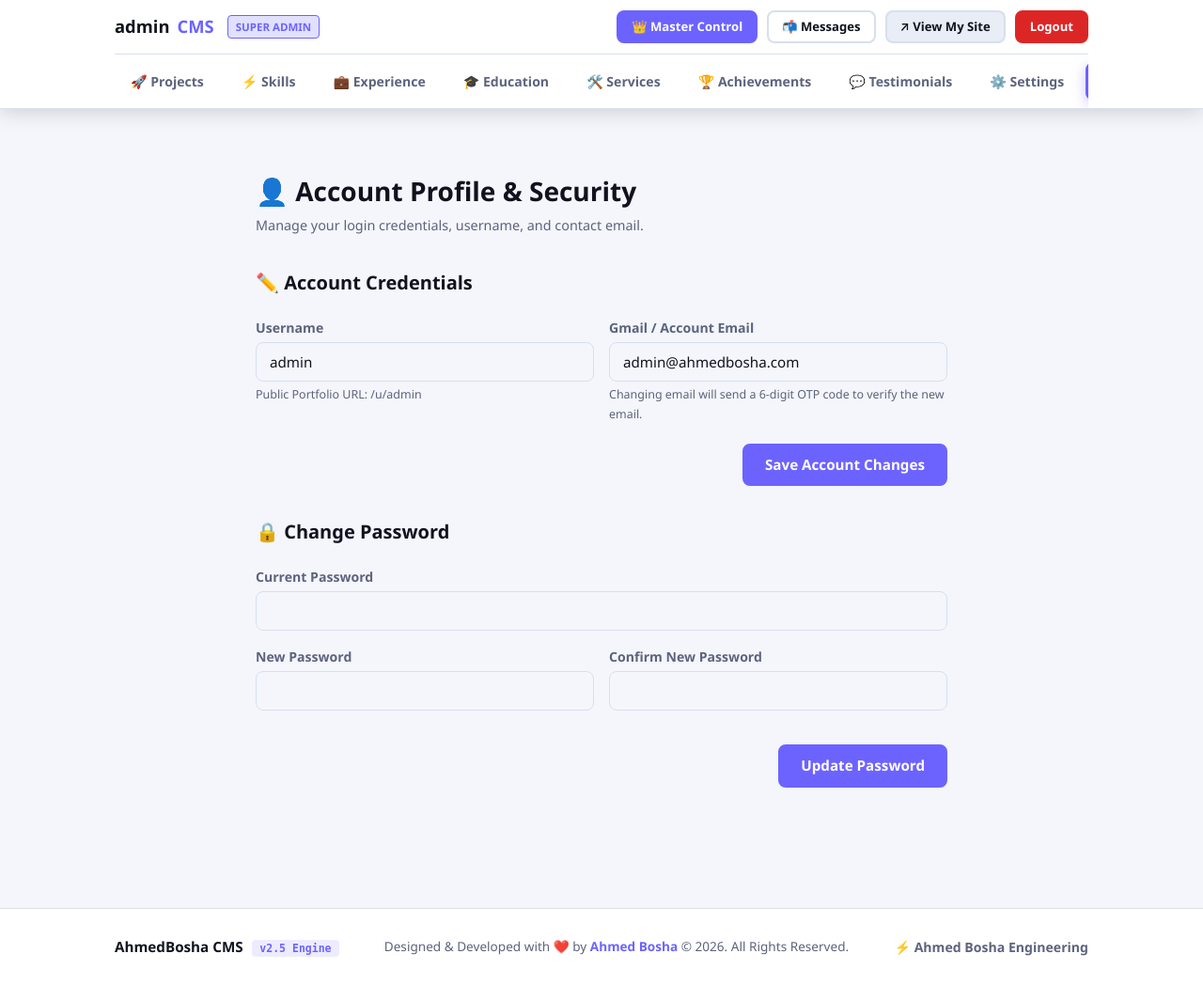
After one commit to R3Dzf/portfolio, a Flask app: page /admin/profile in a window 1280 px wide. The commit adds this page. Shown: the whole page at 94% size. Run offline with Flask 3, Linux system fonts and the light colour scheme; a user stored in the database is signed in; data comes from the database, SQL or seed files in the repository; data that the repository does not hold is empty.

Commit message:
Remove top navbar CTA buttons, add User Profile settings with email OTP verification, and expand Super Admin control modal and impersonation

```diff
--- a/app.py
+++ b/app.py
@@ -1225,40 +1225,187 @@ def super_admin_dashboard():
     )
 
 
-@app.route("/super-admin/user/status/<int:target_user_id>", methods=["POST"])
+@app.route("/super-admin/user/edit/<int:target_user_id>", methods=["POST"])
 @superadmin_required
-def super_admin_toggle_status(target_user_id):
-    if target_user_id == 1:
-        flash("Cannot suspend Super Admin account.", "danger")
+def super_admin_edit_user(target_user_id):
+    db = get_db()
+    user = db.execute("SELECT * FROM users WHERE id = ?", (target_user_id,)).fetchone()
+    if not user:
+        flash("User not found.", "danger")
         return redirect(url_for("super_admin_dashboard"))
 
+    new_username = request.form.get("username", "").strip().lower()
+    new_email = request.form.get("email", "").strip().lower()
+    new_password = request.form.get("new_password", "").strip()
+    new_role = request.form.get("role", user["role"]).strip()
+    new_plan = request.form.get("plan_tier", user["plan_tier"]).strip()
+    new_status = request.form.get("account_status", user["account_status"]).strip()
+
+    if not new_username or not new_email:
+        flash("Username and Email are required.", "danger")
+        return redirect(url_for("super_admin_dashboard"))
+
+    # Check unique username
+    existing_u = db.execute("SELECT id FROM users WHERE LOWER(username) = ? AND id != ?", (new_username, target_user_id)).fetchone()
+    if existing_u:
+        flash(f"Username '{new_username}' is already taken by another account.", "danger")
+        return redirect(url_for("super_admin_dashboard"))
+
+    # Check unique email
+    existing_e = db.execute("SELECT id FROM users WHERE LOWER(email) = ? AND id != ?", (new_email, target_user_id)).fetchone()
+    if existing_e:
+        flash(f"Email '{new_email}' is already used by another account.", "danger")
+        return redirect(url_for("super_admin_dashboard"))
+
+    # Update user table
+    db.execute(
+        "UPDATE users SET username = ?, email = ?, role = ?, plan_tier = ?, account_status = ? WHERE id = ?",
+        (new_username, new_email, new_role, new_plan, new_status, target_user_id)
+    )
+
+    # Direct email & name sync in site_settings for this user (NO OTP needed!)
+    db.execute("UPDATE site_settings SET email = ? WHERE user_id = ?", (new_email, target_user_id))
+
+    # Update password if provided
+    if new_password:
+        if len(new_password) < 6:
+            flash("New password must be at least 6 characters.", "warning")
+        else:
+            db.execute("UPDATE users SET password_hash = ? WHERE id = ?", (generate_password_hash(new_password), target_user_id))
+
+    db.commit()
+    flash(f"✅ User '{new_username}' profile updated successfully (Email: {new_email})!", "success")
+    return redirect(url_for("super_admin_dashboard"))
+
+
+@app.route("/super-admin/user/impersonate/<int:target_user_id>")
+@superadmin_required
+def super_admin_impersonate(target_user_id):
     db = get_db()
     user = db.execute("SELECT * FROM users WHERE id = ?", (target_user_id,)).fetchone()
-    if user:
-        new_status = "suspended" if user["account_status"] == "active" else "active"
-        db.execute("UPDATE users SET account_status = ? WHERE id = ?", (new_status, target_user_id))
+    if not user:
+        flash("User not found.", "danger")
+        return redirect(url_for("super_admin_dashboard"))
+
+    session["user_id"] = user["id"]
+    session["username"] = user["username"]
+    session["role"] = user["role"]
+    session["admin_logged_in"] = True
+
+    flash(f"🔑 Switched session to manage '{user['username']}' portfolio.", "info")
+    return redirect(url_for("admin_dashboard"))
+
+
+@app.route("/admin/profile", methods=["GET", "POST"])
+@login_required
+def admin_profile():
+    user_id = session.get("user_id")
+    db = get_db()
+    user = db.execute("SELECT * FROM users WHERE id = ?", (user_id,)).fetchone()
+    settings = get_settings(user_id=user_id, db=db)
+
+    if request.method == "POST":
+        action = request.form.get("action")
+
+        if action == "update_account":
+            new_username = request.form.get("username", "").strip().lower()
+            new_email = request.form.get("email", "").strip().lower()
+
+            if not new_username or not new_email:
+                flash("Username and Email are required.", "danger")
+                return redirect(url_for("admin_profile"))
+
+            # Check unique username
+            existing_u = db.execute("SELECT id FROM users WHERE LOWER(username) = ? AND id != ?", (new_username, user_id)).fetchone()
+            if existing_u:
+                flash("Username is already taken by another account.", "danger")
+                return redirect(url_for("admin_profile"))
+
+            # Update username if changed
+            if new_username != user["username"]:
+                db.execute("UPDATE users SET username = ? WHERE id = ?", (new_username, user_id))
+                db.commit()
+                session["username"] = new_username
+
+            # Check email change
+            if new_email != user["email"]:
+                existing_e = db.execute("SELECT id FROM users WHERE LOWER(email) = ? AND id != ?", (new_email, user_id)).fetchone()
+                if existing_e:
+                    flash("Email is already used by another account.", "danger")
+                    return redirect(url_for("admin_profile"))
+
+                # Generate 6-digit OTP code for email change verification
+                otp_code = str(random.randint(100000, 999999))
+                otp_exp = (datetime.datetime.now() + datetime.timedelta(minutes=5)).strftime("%Y-%m-%d %H:%M:%S")
+
+                session["pending_new_email"] = new_email
+                session["email_change_otp"] = otp_code
+                session["email_change_exp"] = otp_exp
+
+                # Send OTP verification code to NEW email address
+                send_otp_email(new_email, user["username"], otp_code)
+
+                flash(f"A 6-digit verification code was sent to your new email ({new_email}). Please verify to complete email update!", "info")
+                return redirect(url_for("auth_verify_email_change"))
+
+            flash("Account profile updated successfully!", "success")
+            return redirect(url_for("admin_profile"))
+
+        elif action == "update_password":
+            current_pass = request.form.get("current_password", "").strip()
+            new_pass = request.form.get("new_password", "").strip()
+            confirm_pass = request.form.get("confirm_password", "").strip()
+
+            if not check_password_hash(user["password_hash"], current_pass):
+                flash("Current password is incorrect.", "danger")
+                return redirect(url_for("admin_profile"))
+
+            if len(new_pass) < 8:
+                flash("New password must be at least 8 characters long.", "danger")
+                return redirect(url_for("admin_profile"))
+
+            if new_pass != confirm_pass:
+                flash("New passwords do not match.", "danger")
+                return redirect(url_for("admin_profile"))
+
+            db.execute("UPDATE users SET password_hash = ? WHERE id = ?", (generate_password_hash(new_pass), user_id))
+            db.commit()
+            flash("Password updated successfully!", "success")
+            return redirect(url_for("admin_profile"))
+
+    return render_template("admin/profile.html", user=user, settings=settings, active_tab="profile")
+
+
+@app.route("/verify-email-change", methods=["GET", "POST"])
+@login_required
+def auth_verify_email_change():
+    pending_new_email = session.get("pending_new_email")
+    if not pending_new_email:
+        flash("No email change request pending.", "warning")
+        return redirect(url_for("admin_profile"))
+
+    if request.method == "POST":
+        otp_input = request.form.get("otp", "").strip()
+        expected_otp = session.get("email_change_otp")
+
+        if otp_input != expected_otp:
+            flash("Invalid verification code. Please try again.", "danger")
+            return render_template("auth/verify_email_change.html", pending_email=pending_new_email)
+
+        user_id = session.get("user_id")
+        db = get_db()
+        db.execute("UPDATE users SET email = ? WHERE id = ?", (pending_new_email, user_id))
+        db.execute("UPDATE site_settings SET email = ? WHERE user_id = ?", (pending_new_email, user_id))
         db.commit()
-        flash(f"User '{user['username']}' status changed to '{new_status}'.", "info")
-    return redirect(url_for("super_admin_dashboard"))
-
-
-@app.route("/super-admin/user/delete/<int:target_user_id>", methods=["POST"])
-@superadmin_required
-def super_admin_delete_user(target_user_id):
-    if target_user_id == 1:
-        flash("Cannot delete Super Admin account.", "danger")
-        return redirect(url_for("super_admin_dashboard"))
-
-    db = get_db()
-    user = db.execute("SELECT * FROM users WHERE id = ?", (target_user_id,)).fetchone()
-    if user:
-        tables = ["site_settings", "projects", "skills", "experiences", "education", "services", "achievements", "testimonials", "messages"]
-        for table in tables:
-            db.execute(f"DELETE FROM {table} WHERE user_id = ?", (target_user_id,))
-        db.execute("DELETE FROM users WHERE id = ?", (target_user_id,))
-        db.commit()
-        flash(f"User '{user['username']}' and all their data deleted permanently.", "success")
-    return redirect(url_for("super_admin_dashboard"))
+
+        session.pop("pending_new_email", None)
+        session.pop("email_change_otp", None)
+        session.pop("email_change_exp", None)
+
+        flash(f"🎉 Email successfully updated to {pending_new_email}!", "success")
+        return redirect(url_for("admin_profile"))
+
+    return render_template("auth/verify_email_change.html", pending_email=pending_new_email)
 
 
 @app.route("/admin")
--- a/templates/admin/nav.html
+++ b/templates/admin/nav.html
@@ -53,6 +53,9 @@
             <a href="{{ url_for('admin_settings') }}" class="admin-tab {% if active_tab == 'settings' %}active{% endif %}">
                 ⚙️ Settings
             </a>
+            <a href="{{ url_for('admin_profile') }}" class="admin-tab {% if active_tab == 'profile' %}active{% endif %}">
+                👤 Account Profile
+            </a>
         </div>
     </div>
 </nav>
--- /dev/null
+++ b/templates/admin/profile.html
@@ -0,0 +1,98 @@
+{% extends "base.html" %}
+{% block title %}Account Profile & Security — {{ settings.name if settings else 'CMS' }}{% endblock %}
+
+{% block body %}
+{% include "admin/nav.html" %}
+
+<main class="admin-main">
+    <div class="container" style="max-width: 800px;">
+        <div class="admin-header">
+            <div>
+                <h1 class="admin-header__title">👤 Account Profile &amp; Security</h1>
+                <p class="admin-header__subtitle">Manage your login credentials, username, and contact email.</p>
+            </div>
+        </div>
+
+        {% with messages = get_flashed_messages(with_categories=true) %}
+        {% if messages %}
+        <div style="margin-bottom: 1.5rem;">
+            {% for cat, msg in messages %}
+            <div style="padding: 12px 16px; border-radius: 10px; margin-bottom: 8px; font-size: 0.9rem;
+                {% if cat == 'danger' %}background: rgba(239,68,68,0.12); border: 1px solid rgba(239,68,68,0.3); color: #f87171;
+                {% elif cat == 'success' %}background: rgba(34,197,94,0.12); border: 1px solid rgba(34,197,94,0.3); color: #4ade80;
+                {% elif cat == 'warning' %}background: rgba(245,158,11,0.12); border: 1px solid rgba(245,158,11,0.3); color: #fbbf24;
+                {% else %}background: rgba(108,99,255,0.12); border: 1px solid rgba(108,99,255,0.3); color: var(--clr-primary);{% endif %}">
+                {{ msg }}
+            </div>
+            {% endfor %}
+        </div>
+        {% endif %}
+        {% endwith %}
+
+        <!-- Account Info Form -->
+        <form method="POST" action="{{ url_for('admin_profile') }}" class="admin-card" style="margin-bottom: 2rem;">
+            <input type="hidden" name="action" value="update_account">
+            <h2 style="font-size: 1.25rem; font-weight: 700; margin-bottom: 1.25rem; color: var(--clr-text);">
+                ✏️ Account Credentials
+            </h2>
+
+            <div class="form-row">
+                <div class="form-group">
+                    <label class="form-label" for="username">Username</label>
+                    <input class="form-input" type="text" id="username" name="username"
+                           value="{{ user.username }}" minlength="3" required>
+                    <small style="color: var(--clr-text-muted); font-size: 0.78rem; display: block; margin-top: 4px;">
+                        Public Portfolio URL: /u/{{ user.username }}
+                    </small>
+                </div>
+                <div class="form-group">
+                    <label class="form-label" for="email">Gmail / Account Email</label>
+                    <input class="form-input" type="email" id="email" name="email"
+                           value="{{ user.email }}" required>
+                    <small style="color: var(--clr-text-muted); font-size: 0.78rem; display: block; margin-top: 4px;">
+                        Changing email will send a 6-digit OTP code to verify the new email.
+                    </small>
+                </div>
+            </div>
+
+            <div style="margin-top: 1.25rem; text-align: right;">
+                <button type="submit" class="btn btn--primary">
+                    Save Account Changes
+                </button>
+            </div>
+        </form>
+
+        <!-- Password Change Form -->
+        <form method="POST" action="{{ url_for('admin_profile') }}" class="admin-card">
+            <input type="hidden" name="action" value="update_password">
+            <h2 style="font-size: 1.25rem; font-weight: 700; margin-bottom: 1.25rem; color: var(--clr-text);">
+                🔒 Change Password
+            </h2>
+
+            <div class="form-group">
+                <label class="form-label" for="current_password">Current Password</label>
+                <input class="form-input" type="password" id="current_password" name="current_password" required>
+            </div>
+
+            <div class="form-row">
+                <div class="form-group">
+                    <label class="form-label" for="new_password">New Password</label>
+                    <input class="form-input" type="password" id="new_password" name="new_password" minlength="8" required>
+                </div>
+                <div class="form-group">
+                    <label class="form-label" for="confirm_password">Confirm New Password</label>
+                    <input class="form-input" type="password" id="confirm_password" name="confirm_password" minlength="8" required>
+                </div>
+            </div>
+
+            <div style="margin-top: 1.25rem; text-align: right;">
+                <button type="submit" class="btn btn--primary">
+                    Update Password
+                </button>
+            </div>
+        </form>
+    </div>
+</main>
+
+{% include "admin/footer.html" %}
+{% endblock %}
```
Also changed, not shown: templates/admin/super_dashboard.html (+99 -9 lines), templates/auth/verify_email_change.html (added, +57 -0 lines), templates/index.html (+0 -14 lines).
